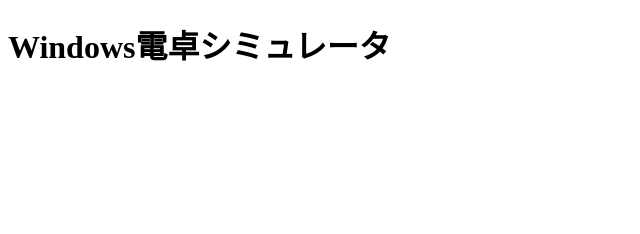
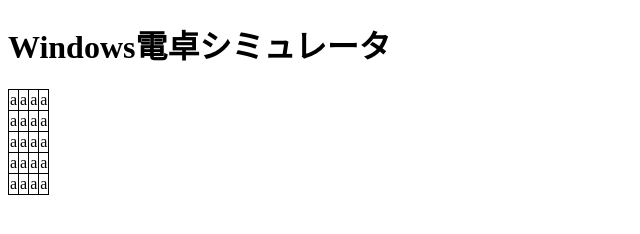
Before and after one commit to kykwhz/WindowsCalculator, a plain HTML site: page index.html in a window 1280 px wide. Shown: the whole page, without its empty margins (0-640 px from the left). Drawn offline with Linux system fonts and the light colour scheme.

Commit message:
css追加

```diff
--- /dev/null
+++ b/css/default.css
@@ -0,0 +1,6 @@
+@charset "UTF-8";
+
+table,tr,td{
+    border-collapse: collapse;
+    border:1px black solid;
+}
--- a/index.html
+++ b/index.html
@@ -4,8 +4,41 @@
     <head>
         <meta charset="UTF-8">
         <title>Windows電卓シミュレータ</title>
+        <link rel="stylesheet" href="css/default.css">
     </head>
     <body>
         <h1>Windows電卓シミュレータ</h1>
+        <table>
+            <tr>
+                <td>a</td>
+                <td>a</td>
+                <td>a</td>
+                <td>a</td>
+            </tr>
+            <tr>
+                <td>a</td>
+                <td>a</td>
+                <td>a</td>
+                <td>a</td>
+            </tr>
+            <tr>
+                <td>a</td>
+                <td>a</td>
+                <td>a</td>
+                <td>a</td>
+            </tr>
+            <tr>
+                <td>a</td>
+                <td>a</td>
+                <td>a</td>
+                <td>a</td>
+            </tr>
+            <tr>
+                <td>a</td>
+                <td>a</td>
+                <td>a</td>
+                <td>a</td>
+            </tr>
+        </table>
     </body>
 </html>
```
